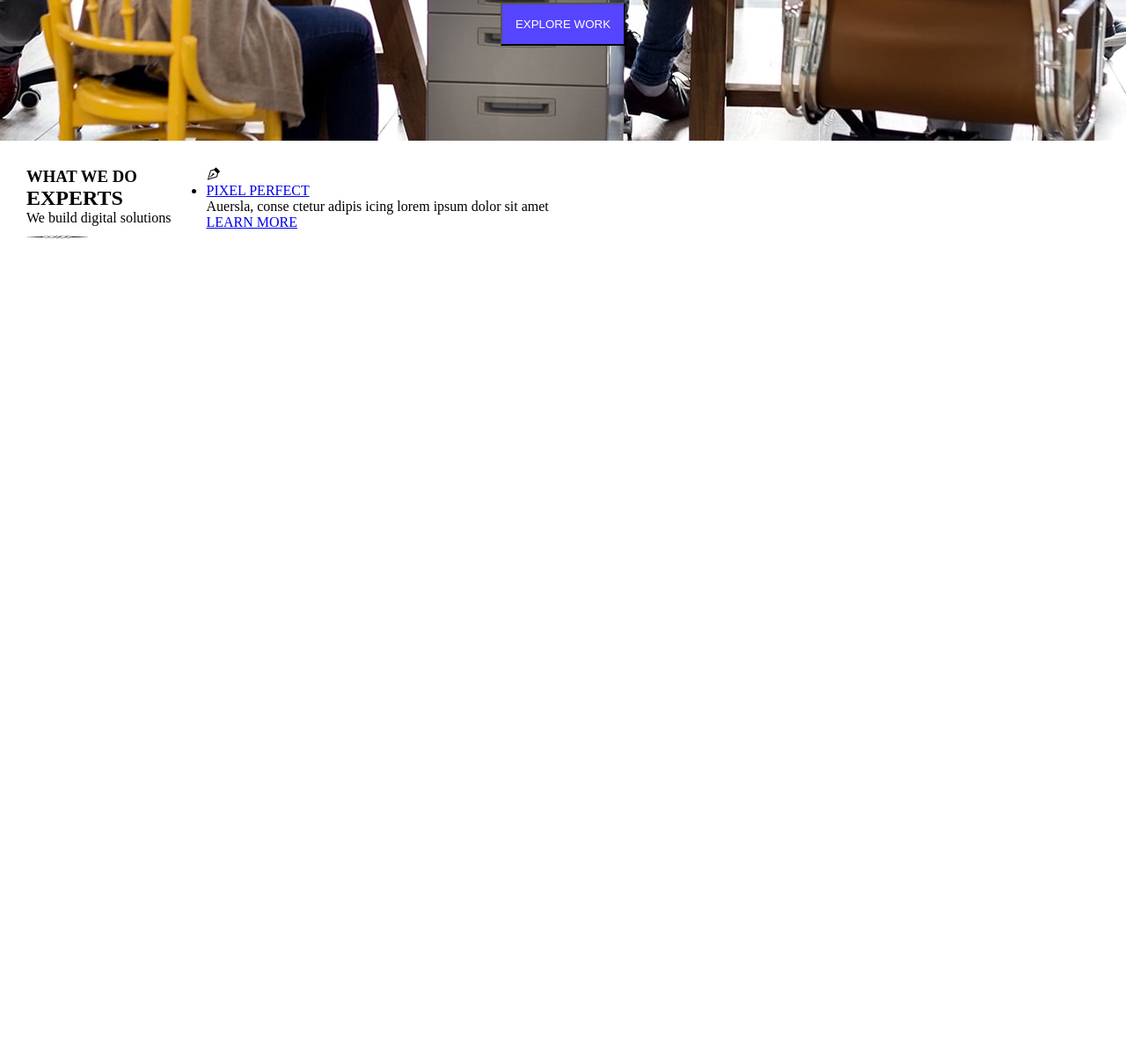
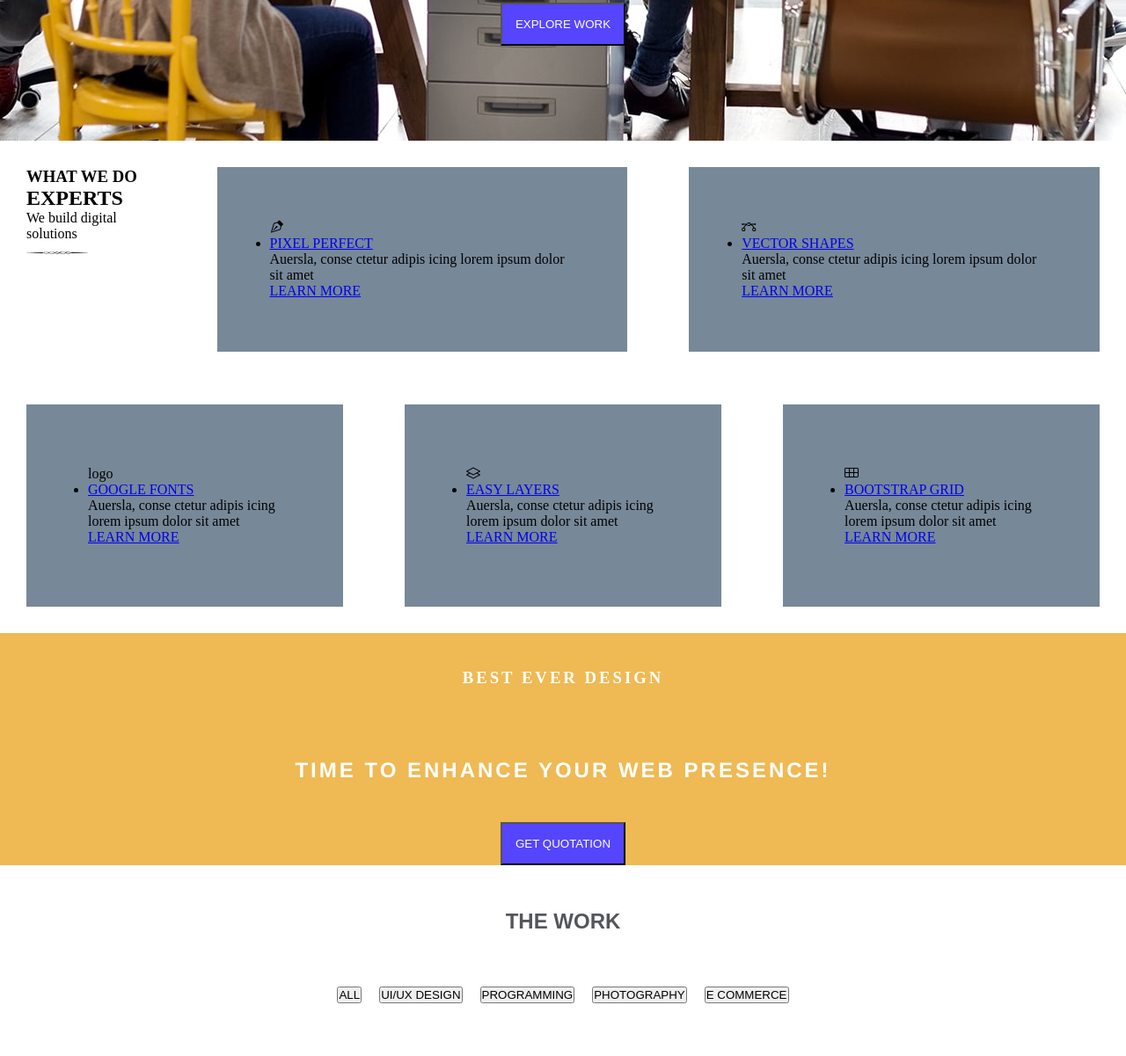
Before and after one commit to Sneha-chandran/ROXINE, a plain HTML site: page index.html in a window 1280 px wide. Shown: the part 738-1939 px from the top of the page at 88% size. Before the commit the page ends 1043 px from the top, so only its background shows below. Drawn offline with nearby package versions, Linux system fonts and the light colour scheme.

Commit message:
added more2

```diff
--- a/index.html
+++ b/index.html
@@ -45,7 +45,7 @@
       </p>
       <button class="button">EXPLORE WORK</button>
     </div>
-    <div class="data">
+    <div class="section1">
       <div class="datas1">
         <div>
           <h3>WHAT WE DO</h3>
@@ -53,7 +53,7 @@
           <span>We build digital solutions</span>
           <div class="divider"><img src="./divider.png" alt="divider"></div>
         </div>
-        <div>
+        <div class="datas2">
           <i class="bi bi-vector-pen"></i>
         <ul>
           <li><a href="pixel perfect">PIXEL PERFECT</a></li>
@@ -61,7 +61,58 @@
         <p>Auersla, conse ctetur adipis icing lorem ipsum dolor sit amet</p>
         <div class="link"><a href="LEARN MORE">LEARN MORE</a></div>
         </div>
+        <div class="datas3">
+          <i class="bi bi-bezier"></i>
+          <ul>
+            <li><a href="VECTOR SHAPES">VECTOR SHAPES</a></li>
+          </ul>
+          <p>Auersla, conse ctetur adipis icing lorem ipsum dolor sit amet</p>
+          <div class="link"><a href="LEARN MORE">LEARN MORE</a></div>
+        </div>
     </div>
+    </div>
+    <div class="section2">
+      <div class="icon">
+        <div class="datasz">
+          <span>logo</span>
+          <ul>
+            <li><a href="GOOGLE FONTS">GOOGLE FONTS</a></li>
+          </ul>
+          <p>Auersla, conse ctetur adipis icing lorem ipsum dolor sit amet</p>
+          <div class="link"><a href="LEARN MORE">LEARN MORE</a></div>
+        </div>
+        <div class="datas2">
+          <i class="bi bi-layers"></i>
+        <ul>
+          <li><a href="Easy Layers">EASY LAYERS</a></li>
+        </ul>
+        <p>Auersla, conse ctetur adipis icing lorem ipsum dolor sit amet</p>
+        <div class="link"><a href="LEARN MORE">LEARN MORE</a></div>
+        </div>
+        <div class="datas3">
+          <i class="bi bi-grid-3x2"></i>
+          <ul>
+            <li><a href="BOOTSTRAP GRID">BOOTSTRAP GRID</a></li>
+          </ul>
+          <p>Auersla, conse ctetur adipis icing lorem ipsum dolor sit amet</p>
+          <div class="link"><a href="LEARN MORE">LEARN MORE</a></div>
+        </div>
+    </div>
+    </div>
+    <div class="section3">
+      <h3>BEST EVER DESIGN</h3>
+      <h2>TIME TO ENHANCE YOUR WEB PRESENCE!</h2>
+      <button class="button">GET QUOTATION</button>
+    </div>
+    <div class="section4">
+      <h2>THE WORK</h2>
+      <ul>
+        <li><button class="button1">ALL</button></li>
+        <li><button class="button2">UI/UX DESIGN</button></li>
+        <li><button class="button3">PROGRAMMING</button></li>
+        <li><button class="button4">PHOTOGRAPHY</button></li>
+        <li><button class="button5">E COMMERCE</button></li>
+      </ul>
     </div>
   </body>
 </html>
--- a/style.css
+++ b/style.css
@@ -56,9 +56,82 @@
     color: #FFFFFF;
     padding: 15px;
 }
-.data .datas1{
+.section1 .datas1{
     padding: 30px;
     display: flex;
-    gap: 40px;
+    gap: 70px;
+}
+.section1 .datas2{
+    background-color: lightslategray;
+    padding: 60px;
+}
+.section1 .datas3{
+    background-color: lightslategray;
+    padding: 60px;
+}
+.section2 .icon{
+    display: flex;
+    gap: 70px;
+    padding: 30px;
 
 }
+.section2 .datasz{
+    background-color: lightslategray;
+    padding: 70px;
+}
+.section2 .datas2{
+    background-color: lightslategray;
+    padding: 70px;
+}
+.section2 .datas3{
+    background-color: lightslategray;
+    padding: 70px;
+}
+.section3{
+    background-color: rgb(239, 185, 84);
+    display: flex;
+    padding: 70px 0;
+    background-position: center;
+    flex-direction: column;
+    justify-content: space-evenly;
+    align-items: center;
+    border-width: 0px;
+    margin: 0px;
+    padding: 0px 19px;
+    letter-spacing: 3px;
+    white-space: normal;
+    opacity: 1;
+}
+.section3 h3{
+    color: #FFFFFF;
+    margin: 0px 0px 10px;
+    padding: 40px;
+}
+.section3 h2{
+    color: #FFFFFF;
+    margin: 0px 0px 15px;
+    font-family: helvetica;
+    padding: 30px;
+}
+.section3 .button{
+    color: #FFFFFF;
+    background-color: #5645ff;
+    padding: 15px;
+   font-family: Arial, Helvetica, sans-serif;
+}
+.section4{
+    display: flex;
+    flex-direction: column;
+    align-items: center;
+}
+.section4 h2{
+    margin-top: 50px;
+    color: #55565b;
+    font-family: Arial, Helvetica, sans-serif;
+}
+.section4 ul{
+    display: flex;
+    padding: 60px;
+    gap: 20px;
+    list-style: none;
+}
```
Also changed, not shown: big-01.jpg (added), img-02.jpg (added), img-32.jpg (added), img-33.jpg (added), img-35.jpg (added), img-36.jpg (added), img-37 (1).jpg (added), img-37.jpg (added).
